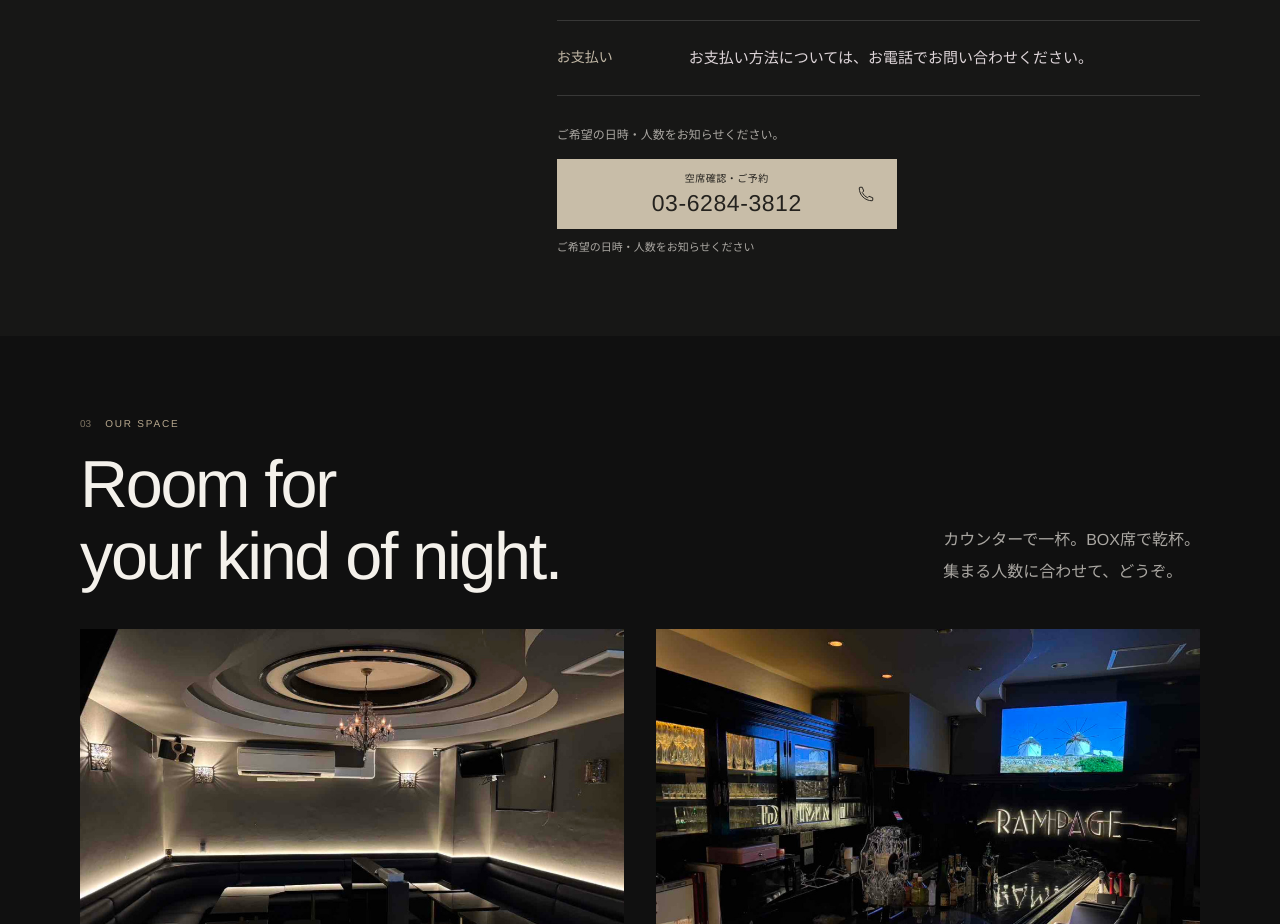
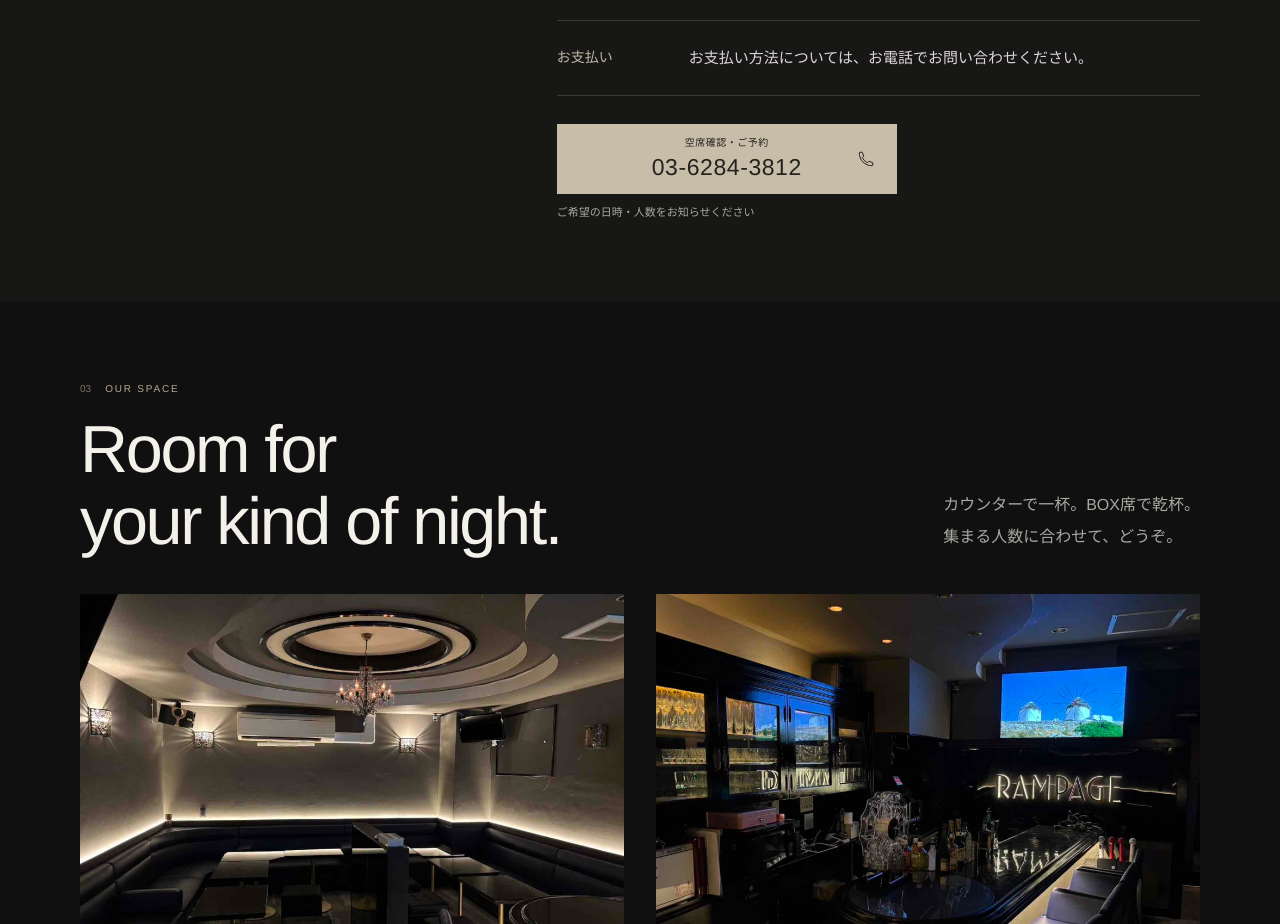
Before and after one commit to Stu-design/rampage-hp-public, a plain HTML site: page index.html in a window 1280 px wide. Shown: the part 1728-2652 px from the top of the page. Drawn offline with Linux system fonts and the light colour scheme.

Commit message:
Remove duplicated reservation guidance in System section

```diff
--- a/index.html
+++ b/index.html
@@ -58,7 +58,7 @@
         <div class="system-content">
           <div class="price-main"><div><p class="price-name">通常セット・飲み放題</p><div class="price-value"><span class="minutes">50<small>分</small></span><span class="price-divider" aria-hidden="true"></span><span class="amount">3,600<small>円</small></span></div><p class="price-tax">税・サービス料込み</p></div><span class="price-caption" aria-hidden="true">A GOOD NIGHT<br>STARTS HERE.</span></div>
           <dl class="system-details"><div><dt>飲み放題</dt><dd>生ビール・ウイスキー・焼酎・サワーなど</dd></div><div><dt>カラオケ</dt><dd>無料</dd></div><div><dt>延長・追加注文</dt><dd>延長・追加注文については、お電話でお問い合わせください。</dd></div><div><dt>お支払い</dt><dd>お支払い方法については、お電話でお問い合わせください。</dd></div></dl>
-          <div class="system-action"><p>ご希望の日時・人数をお知らせください。</p><a class="phone-cta" href="tel:+81362843812" data-phone-placement="system"><span class="phone-label">空席確認・ご予約</span><span class="phone-number">03-6284-3812</span><svg class="phone-icon" viewBox="0 0 24 24" aria-hidden="true"><path d="M7 3H4a1 1 0 0 0-1 1c0 9.4 7.6 17 17 17a1 1 0 0 0 1-1v-3l-5-2-2 2a15 15 0 0 1-7-7l2-2-2-5Z"/></svg></a><p class="reception">ご希望の日時・人数をお知らせください</p></div>
+          <div class="system-action"><a class="phone-cta" href="tel:+81362843812" data-phone-placement="system"><span class="phone-label">空席確認・ご予約</span><span class="phone-number">03-6284-3812</span><svg class="phone-icon" viewBox="0 0 24 24" aria-hidden="true"><path d="M7 3H4a1 1 0 0 0-1 1c0 9.4 7.6 17 17 17a1 1 0 0 0 1-1v-3l-5-2-2 2a15 15 0 0 1-7-7l2-2-2-5Z"/></svg></a><p class="reception">ご希望の日時・人数をお知らせください</p></div>
         </div>
       </div>
     </section>
```
